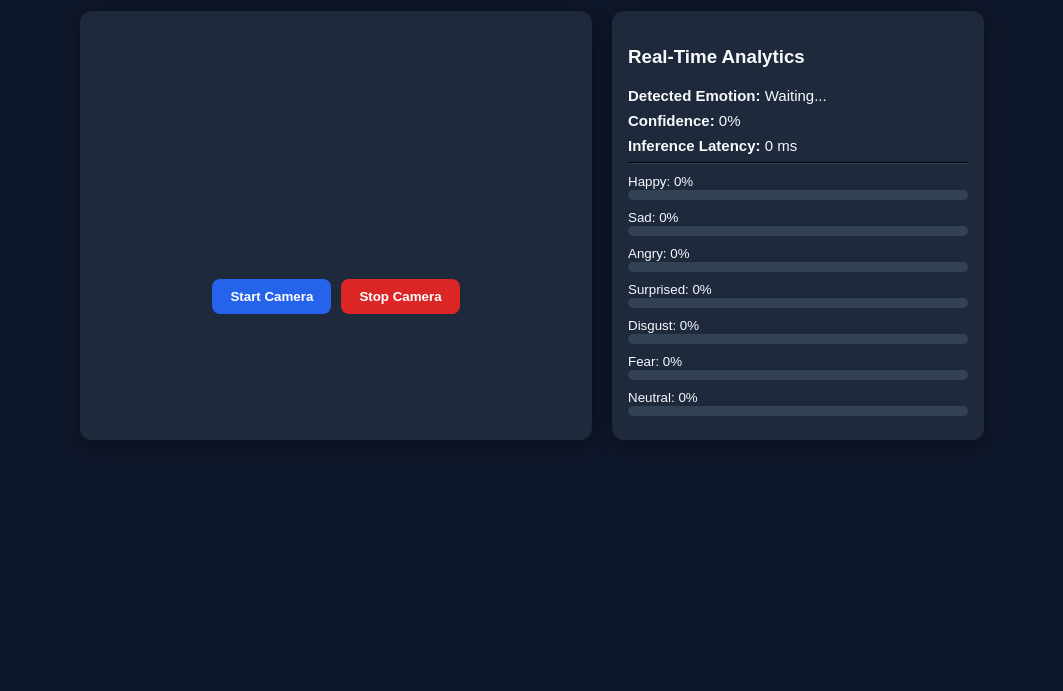
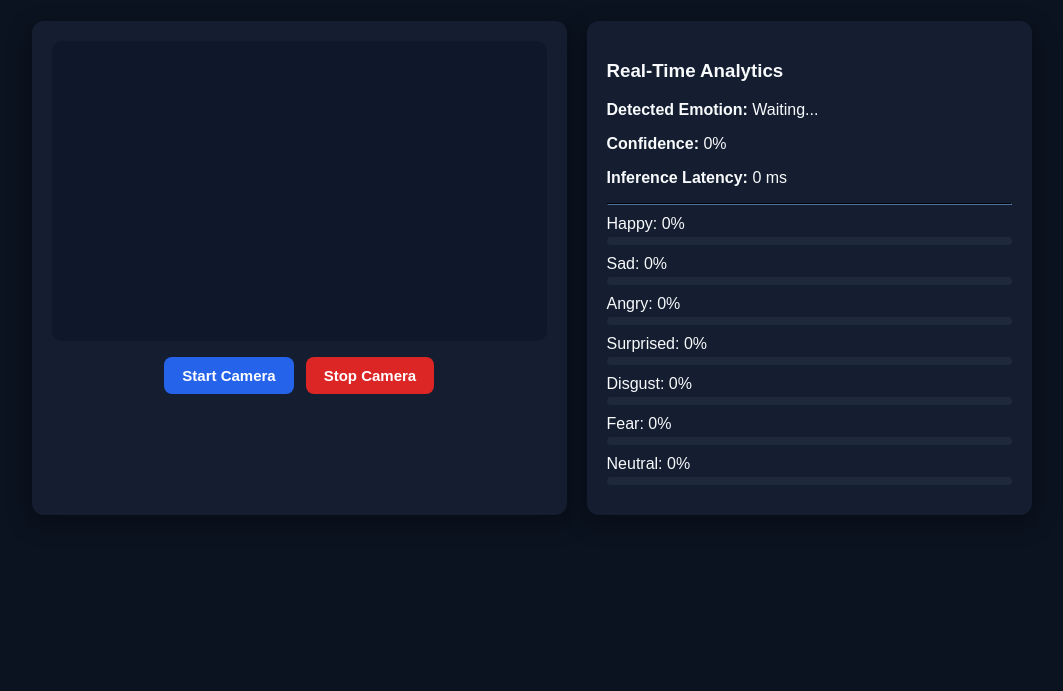
Before and after one commit to anshbaradiya18-ai/emotion-recognition-app, a plain HTML site: page index.html in a window 1280 px wide. Shown: the part 109-800 px from the top of the page, without its empty margins (108-1171 px from the left). Drawn offline with Linux system fonts and the light colour scheme.

Commit message:
Update index.html

```diff
--- a/index.html
+++ b/index.html
@@ -3,134 +3,233 @@
 <head>
   <meta charset="UTF-8" />
   <meta name="viewport" content="width=device-width, initial-scale=1.0" />
-  <title>AI-Based Emotion Recognition | Team Binary Minds</title>
+  <title>AI-Based Emotion Recognition</title>
   <style>
-    body { font-family: Arial, sans-serif; background: #0f172a; color: #f8fafc; margin: 0; padding: 20px; text-align: center; }
-    .header { max-width: 900px; margin: 0 auto 20px; }
+    body {
+      margin: 0;
+      font-family: Arial, sans-serif;
+      background: #0b1320;
+      color: #f8fafc;
+      padding: 24px;
+    }
+    .container {
+      max-width: 1000px;
+      margin: 0 auto;
+    }
+    h1, p.sub {
+      text-align: center;
+    }
     h1 { color: #38bdf8; margin-bottom: 6px; }
-    .sub { color: #94a3b8; font-size: 14px; }
-    .container { display: flex; flex-wrap: wrap; justify-content: center; gap: 20px; max-width: 1000px; margin: 0 auto; }
-    .video-box, .panel { background: #1e293b; padding: 16px; border-radius: 12px; box-shadow: 0 4px 20px rgba(0,0,0,0.4); }
-    .video-wrapper { position: relative; width: 480px; max-width: 100%; }
-    video, canvas { width: 100%; border-radius: 8px; display: block; }
-    canvas { position: absolute; top: 0; left: 0; }
-    .controls { margin-top: 12px; display: flex; gap: 10px; justify-content: center; }
-    button { background: #2563eb; color: white; border: none; padding: 10px 18px; border-radius: 8px; cursor: pointer; font-weight: bold; }
-    button:hover { background: #1d4ed8; }
-    button.stop { background: #dc2626; }
-    .panel { width: 340px; text-align: left; }
-    .stat { font-size: 15px; margin: 8px 0; }
-    .bar-row { margin: 8px 0; }
-    .bar-bg { background: #334155; height: 10px; border-radius: 6px; overflow: hidden; }
-    .bar-fill { background: #22c55e; height: 100%; width: 0%; transition: width 0.2s; }
+    p.sub { color: #94a3b8; margin-top: 0; margin-bottom: 24px; }
+    .grid {
+      display: grid;
+      grid-template-columns: 1.2fr 1fr;
+      gap: 20px;
+    }
+    .card {
+      background: #141e30;
+      border-radius: 12px;
+      padding: 20px;
+      box-shadow: 0 8px 24px rgba(0,0,0,0.35);
+    }
+    .stage {
+      position: relative;
+      background: #0f172a;
+      border-radius: 10px;
+      min-height: 300px;
+      display: flex;
+      align-items: center;
+      justify-content: center;
+      overflow: hidden;
+    }
+    video, canvas {
+      max-width: 100%;
+      border-radius: 8px;
+      display: none;
+    }
+    .controls {
+      margin-top: 16px;
+      display: flex;
+      gap: 12px;
+      justify-content: center;
+    }
+    button {
+      padding: 10px 18px;
+      border: none;
+      border-radius: 8px;
+      font-size: 15px;
+      font-weight: 600;
+      cursor: pointer;
+    }
+    #startBtn { background: #2563eb; color: #fff; }
+    #stopBtn { background: #dc2626; color: #fff; }
+    #statusMsg {
+      margin-top: 10px;
+      text-align: center;
+      font-size: 13px;
+      color: #fbbf24;
+      min-height: 18px;
+    }
+    .bar-row { margin: 10px 0; }
+    .bar-bg {
+      width: 100%;
+      height: 8px;
+      background: #1e293b;
+      border-radius: 6px;
+      overflow: hidden;
+      margin-top: 4px;
+    }
+    .bar-fill {
+      height: 100%;
+      width: 0%;
+      background: #38bdf8;
+      transition: width 0.2s ease;
+    }
   </style>
 </head>
 <body>
-  <div class="header">
+  <div class="container">
     <h1>AI-Based Emotion Recognition from Facial Expression</h1>
-    <div class="sub">Team Binary Minds (Ananya Parmar &amp; Anik Jain) | Mentor: Dr. Dheeraj Kumar Dixit | MITS Gwalior</div>
-  </div>
+    <p class="sub">Team Binary Minds | Mentor: Dr. Dheeraj Kumar Dixit | MITS Gwalior</p>
 
-  <div class="container">
-    <div class="video-box">
-      <div class="video-wrapper">
-        <video id="video" autoplay playsinline muted></video>
-        <canvas id="overlay"></canvas>
+    <div class="grid">
+      <div class="card">
+        <div class="stage">
+          <video id="video" autoplay playsinline></video>
+          <canvas id="canvas"></canvas>
+        </div>
+        <div class="controls">
+          <button id="startBtn" type="button">Start Camera</button>
+          <button id="stopBtn" type="button">Stop Camera</button>
+        </div>
+        <div id="statusMsg"></div>
       </div>
-      <div class="controls">
-        <button id="startBtn" onclick="startCamera()">Start Camera</button>
-        <button class="stop" onclick="stopCamera()">Stop Camera</button>
+
+      <div class="card">
+        <h3>Real-Time Analytics</h3>
+        <p><strong>Detected Emotion:</strong> <span id="topEmotion">Waiting...</span></p>
+        <p><strong>Confidence:</strong> <span id="topConf">0%</span></p>
+        <p><strong>Inference Latency:</strong> <span id="latency">0 ms</span></p>
+        <hr style="border-color: #26354d;" />
+        <div id="bars"></div>
       </div>
-    </div>
-
-    <div class="panel">
-      <h3>Real-Time Analytics</h3>
-      <div class="stat"><strong>Detected Emotion:</strong> <span id="topEmotion">Waiting...</span></div>
-      <div class="stat"><strong>Confidence:</strong> <span id="confidence">0%</span></div>
-      <div class="stat"><strong>Inference Latency:</strong> <span id="latency">0 ms</span></div>
-      <hr style="border-color:#334155;" />
-      <div id="bars"></div>
     </div>
   </div>
 
   <script>
+    const emotions = ["Happy", "Sad", "Angry", "Surprised", "Disgust", "Fear", "Neutral"];
+    const barsContainer = document.getElementById("bars");
+    emotions.forEach((em) => {
+      const row = document.createElement("div");
+      row.className = "bar-row";
+      row.innerHTML = `
+        <div><span id="label-${em}">${em}: 0%</span></div>
+        <div class="bar-bg"><div class="bar-fill" id="bar-${em}"></div></div>
+      `;
+      barsContainer.appendChild(row);
+    });
+
+    const startBtn = document.getElementById("startBtn");
+    const stopBtn = document.getElementById("stopBtn");
     const video = document.getElementById("video");
-    const overlay = document.getElementById("overlay");
-    const ctx = overlay.getContext("2d");
-    const captureCanvas = document.createElement("canvas");
-    const captureCtx = captureCanvas.getContext("2d");
+    const canvas = document.getElementById("canvas");
+    const ctx = canvas.getContext("2d");
+    const statusMsg = document.getElementById("statusMsg");
+
     let stream = null;
     let timer = null;
-
-    const EMOTIONS = ["Happy", "Sad", "Angry", "Surprised", "Disgust", "Fear", "Neutral"];
-    const barsDiv = document.getElementById("bars");
-    EMOTIONS.forEach(e => {
-      barsDiv.innerHTML += `<div class="bar-row"><small>${e}: <span id="val-${e}">0%</span></small><div class="bar-bg"><div class="bar-fill" id="bar-${e}"></div></div></div>`;
-    });
+    let busy = false;
 
     async function startCamera() {
+      statusMsg.textContent = "Requesting camera access...";
       try {
-        stream = await navigator.mediaDevices.getUserMedia({ video: { width: 480, height: 360 } });
+        if (!navigator.mediaDevices || !navigator.mediaDevices.getUserMedia) {
+          throw new Error("Camera API not supported in this browser/context.");
+        }
+        stream = await navigator.mediaDevices.getUserMedia({
+          video: { width: 480, height: 360 },
+          audio: false
+        });
         video.srcObject = stream;
-        video.onloadedmetadata = () => {
-          overlay.width = video.videoWidth;
-          overlay.height = video.videoHeight;
-          captureCanvas.width = video.videoWidth;
-          captureCanvas.height = video.videoHeight;
-          if (timer) clearInterval(timer);
-          timer = setInterval(sendFrame, 350);
-        };
+        await video.play();
+
+        canvas.width = video.videoWidth || 480;
+        canvas.height = video.videoHeight || 360;
+        canvas.style.display = "block";
+        statusMsg.textContent = "Camera active. Analyzing frames...";
+
+        if (timer) clearInterval(timer);
+        timer = setInterval(sendFrame, 450);
       } catch (err) {
-        alert("Camera access denied or unavailable: " + err.message);
+        statusMsg.textContent = "Camera Error: " + err.message;
       }
     }
 
     function stopCamera() {
-      if (timer) clearInterval(timer);
-      if (stream) stream.getTracks().forEach(t => t.stop());
-      ctx.clearRect(0, 0, overlay.width, overlay.height);
+      if (timer) {
+        clearInterval(timer);
+        timer = null;
+      }
+      if (stream) {
+        stream.getTracks().forEach((t) => t.stop());
+        stream = null;
+      }
+      canvas.style.display = "none";
+      statusMsg.textContent = "Camera stopped.";
     }
 
     async function sendFrame() {
-      if (!stream) return;
-      captureCtx.drawImage(video, 0, 0, captureCanvas.width, captureCanvas.height);
-      const dataUrl = captureCanvas.toDataURL("image/jpeg", 0.7);
+      if (busy || !stream) return;
+      busy = true;
       try {
+        ctx.drawImage(video, 0, 0, canvas.width, canvas.height);
+        const dataUrl = canvas.toDataURL("image/jpeg", 0.7);
+
         const res = await fetch("/api/predict", {
           method: "POST",
           headers: { "Content-Type": "application/json" },
           body: JSON.stringify({ image: dataUrl })
         });
+        if (!res.ok) return;
         const data = await res.json();
-        document.getElementById("latency").innerText = (data.latency_ms || 0) + " ms";
-        ctx.clearRect(0, 0, overlay.width, overlay.height);
+
+        ctx.drawImage(video, 0, 0, canvas.width, canvas.height);
+        document.getElementById("latency").textContent = (data.latency_ms ?? 0) + " ms";
 
         if (data.faces && data.faces.length > 0) {
-          const face = data.faces[0];
-          const [x, y, w, h] = face.box;
-          ctx.strokeStyle = "#38bdf8";
+          const f = data.faces[0];
+          const [x, y, w, h] = f.box;
+          ctx.strokeStyle = "#22c55e";
           ctx.lineWidth = 3;
           ctx.strokeRect(x, y, w, h);
-          ctx.fillStyle = "#38bdf8";
-          ctx.font = "bold 16px Arial";
-          ctx.fillText(`${face.emotion} (${Math.round(face.confidence * 100)}%)`, x, Math.max(20, y - 8));
 
-          document.getElementById("topEmotion").innerText = face.emotion;
-          document.getElementById("confidence").innerText = Math.round(face.confidence * 100) + "%";
+          ctx.fillStyle = "#22c55e";
+          ctx.font = "16px Arial";
+          ctx.fillText(`${f.emotion} (${Math.round(f.confidence * 100)}%)`, x, Math.max(20, y - 8));
 
-          EMOTIONS.forEach(e => {
-            const pct = Math.round((face.probabilities[e] || 0) * 100);
-            document.getElementById(`val-${e}`).innerText = pct + "%";
-            document.getElementById(`bar-${e}`).style.width = pct + "%";
-          });
+          document.getElementById("topEmotion").textContent = f.emotion;
+          document.getElementById("topConf").textContent = Math.round(f.confidence * 100) + "%";
+
+          if (f.probabilities) {
+            emotions.forEach((em) => {
+              const pct = Math.round((f.probabilities[em] || 0) * 100);
+              document.getElementById("label-" + em).textContent = `${em}: 0%`.replace("0%", pct + "%");
+              document.getElementById("bar-" + em).style.width = pct + "%";
+            });
+          }
         } else {
-          document.getElementById("topEmotion").innerText = "No face detected";
-          document.getElementById("confidence").innerText = "0%";
+          document.getElementById("topEmotion").textContent = "No face detected";
+          document.getElementById("topConf").textContent = "0%";
         }
-      } catch (err) {
-        console.error(err);
+      } catch (e) {
+        statusMsg.textContent = "Prediction error: " + e.message;
+      } finally {
+        busy = false;
       }
     }
+
+    startBtn.addEventListener("click", startCamera);
+    stopBtn.addEventListener("click", stopCamera);
   </script>
 </body>
 </html>
```
